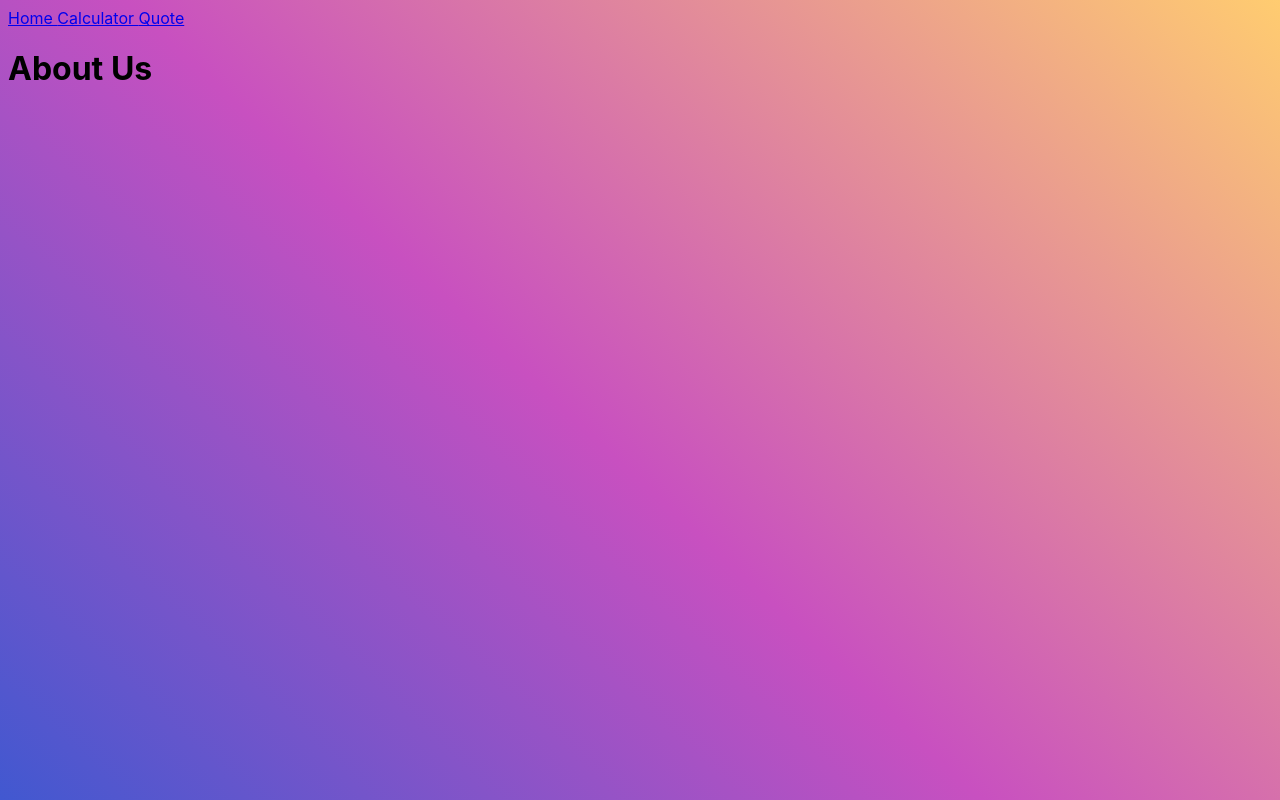
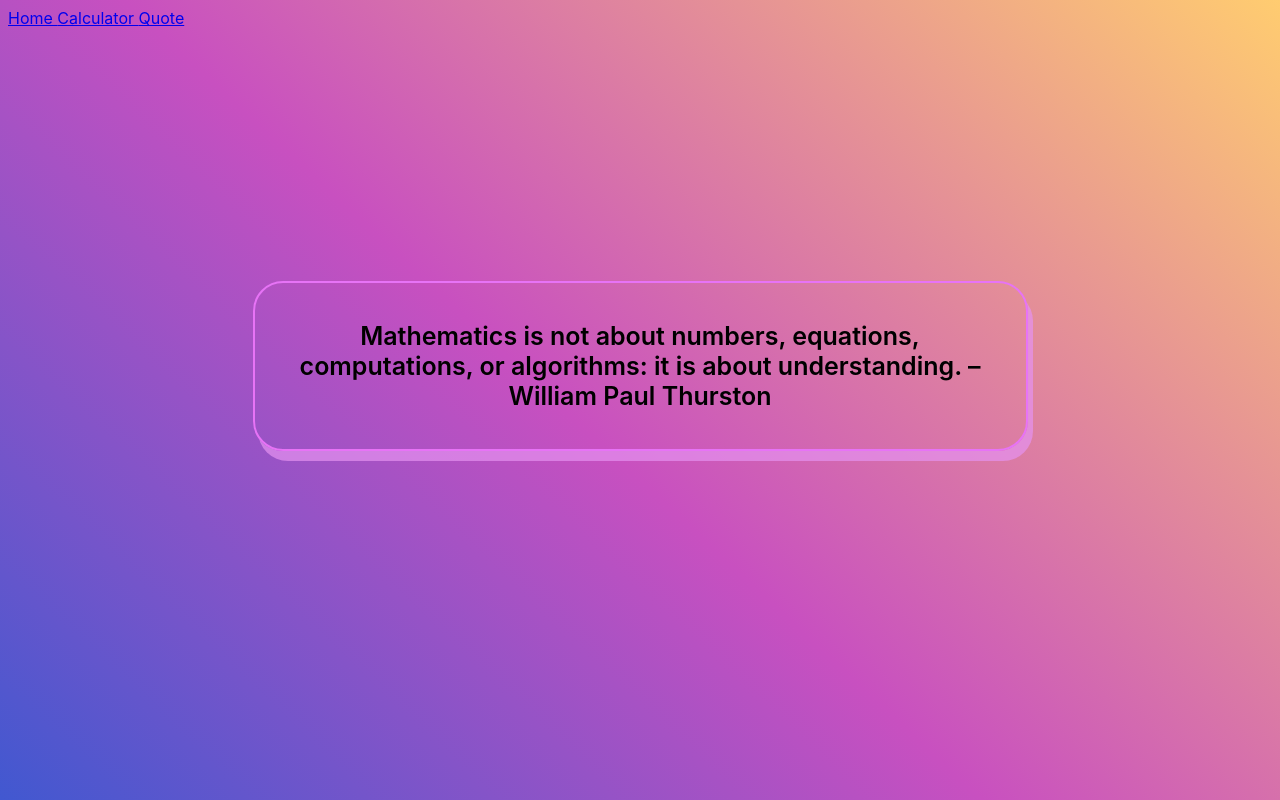
Before and after one commit to Abhigyan001/calculatorReact, a React (Create React App) app: page /quote in a window 1280 px wide. Built offline with nearby package versions, Linux system fonts and the light colour scheme.

Commit message:
Add Quote

```diff
--- a/src/components/Quote.js
+++ b/src/components/Quote.js
@@ -1,7 +1,8 @@
 import React from "react"
+import styles from './styles.module.css';
 
 function Quote() {
-  return <h1>About Us</h1>
+  return <div className={styles.quote}>Mathematics is not about numbers, equations, computations, or algorithms: it is about understanding. – William Paul Thurston</div>
 }
 
 export default Quote
--- a/src/components/styles.module.css
+++ b/src/components/styles.module.css
@@ -79,6 +79,18 @@
   outline: none;
 }
 
+.quote {
+  margin: 20% auto;
+  width: 55%;
+  font-size: 25px;
+  font-weight: 600;
+  border: 2px solid rgb(231, 115, 246);
+  padding: 3%;
+  border-radius: 30px;
+  text-align: center;
+  box-shadow: 5px 10px rgba(230, 147, 241, 0.698);
+}
+
 @media (max-width: 768px) {
   .app,
   .display,
```
Also changed, not shown: 1 other file (tests, documents, lock files or other folders).
